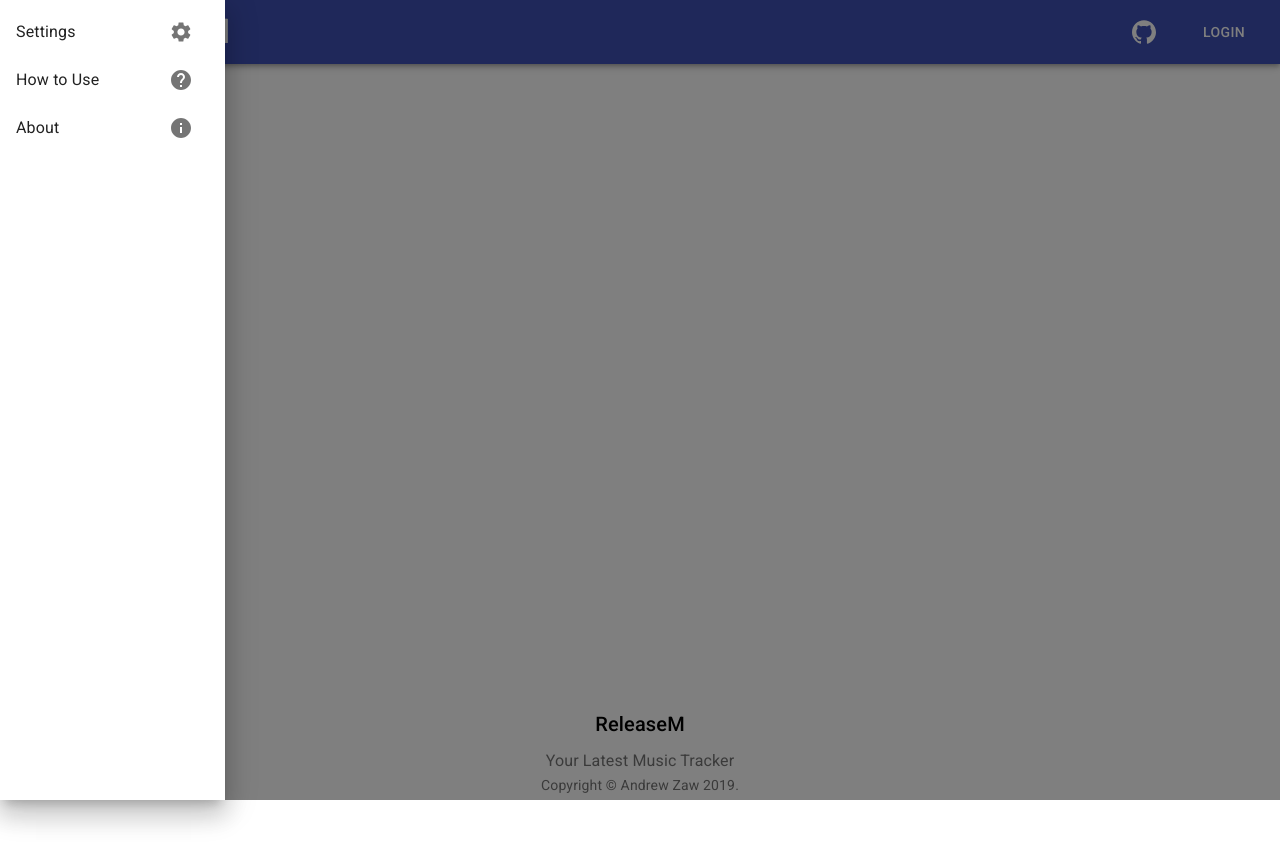
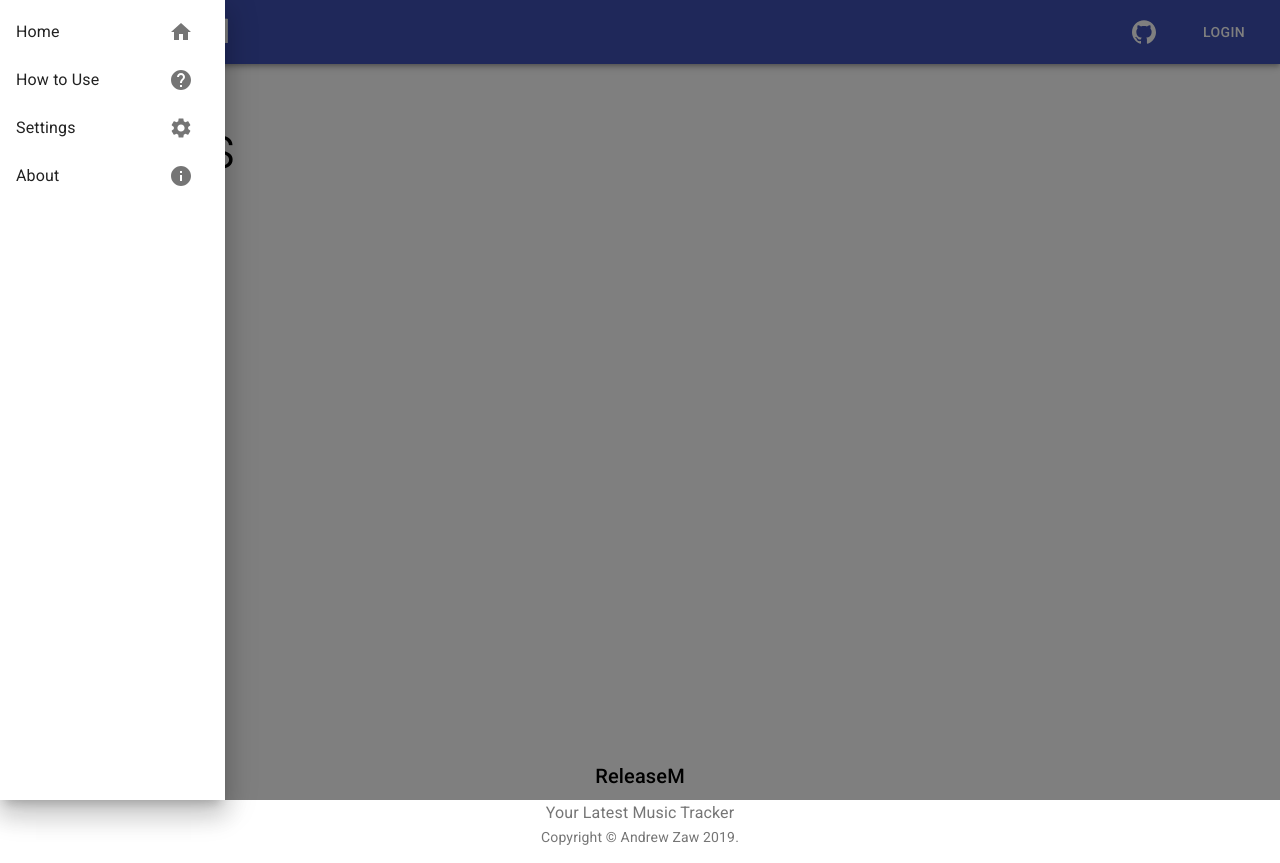
Before and after one commit to AndrewZaw/ReleaseM, a React (Create React App) app in the folder frontend/: page /settings in a window 1280 px wide. Both pictures are taken after a click on the button 36 px from the left and 32 px from the top of the page. Before the commit the page ends 811 px from the top, so only its background shows below. Built offline with nearby package versions, Linux system fonts and the light colour scheme.

Commit message:
drawer modifications

```diff
--- a/frontend/src/components/AppBar.js
+++ b/frontend/src/components/AppBar.js
@@ -14,7 +14,7 @@ import {
   ListItemText,
   Tooltip
 } from '@material-ui/core';
-import { Menu, Settings, Info, Help } from '@material-ui/icons';
+import { Home, Menu, Settings, Info, Help } from '@material-ui/icons';
 import { Redirect, Link } from 'react-router-dom';
 import GithubIcon from './GithubIcon';
 
@@ -70,9 +70,9 @@ class AppBar extends Component {
 
   renderList() {
     const { classes } = this.props;
-    const listText = ['Settings', 'How to Use', 'About'];
-    const listIcons = [<Settings />, <Help />, <Info />];
-    const listLinks = ['/settings', '/help', '/about'];
+    const listText = ['Home', 'How to Use', 'Settings', 'About'];
+    const listIcons = [<Home />, <Help />, <Settings />, <Info />];
+    const listLinks = ['/', '/help', '/settings', '/about'];
     const list = listText.map((text, i) => ({
       text: text,
       icon: listIcons[i],
--- a/frontend/src/scenes/about/About.js
+++ b/frontend/src/scenes/about/About.js
@@ -13,7 +13,7 @@ class About extends Component {
     const { classes } = this.props;
     return (
       <Container className={classes.root}>
-        <Typography variant="h1" className={classes.title}>
+        <Typography variant="h2" className={classes.title}>
           About ReleaseM
         </Typography>
         <Typography>
--- a/frontend/src/scenes/help/Help.js
+++ b/frontend/src/scenes/help/Help.js
@@ -16,7 +16,7 @@ class Help extends Component {
     const { classes } = this.props;
     return (
       <Container>
-        <Typography variant="h1" className={classes.title}>
+        <Typography variant="h2" className={classes.title}>
           How to Use
         </Typography>
         <Typography>
--- a/frontend/src/scenes/settings/Settings.js
+++ b/frontend/src/scenes/settings/Settings.js
@@ -1,10 +1,25 @@
 import React, { Component } from 'react';
-import { Container } from '@material-ui/core';
+import { withStyles } from '@material-ui/core/styles';
+import { Container, Typography } from '@material-ui/core';
+
+const styles = theme => ({
+  title: {
+    marginBottom: '0.5em'
+  }
+});
 
 class Settings extends Component {
   render() {
-    return <Container>Settings page</Container>;
+    const { classes } = this.props;
+    return (
+      <Container className={classes.root}>
+        <Typography variant="h2" className={classes.title}>
+          Settings
+        </Typography>
+        <Typography></Typography>
+      </Container>
+    );
   }
 }
 
-export default Settings;
+export default withStyles(styles)(Settings);
```
